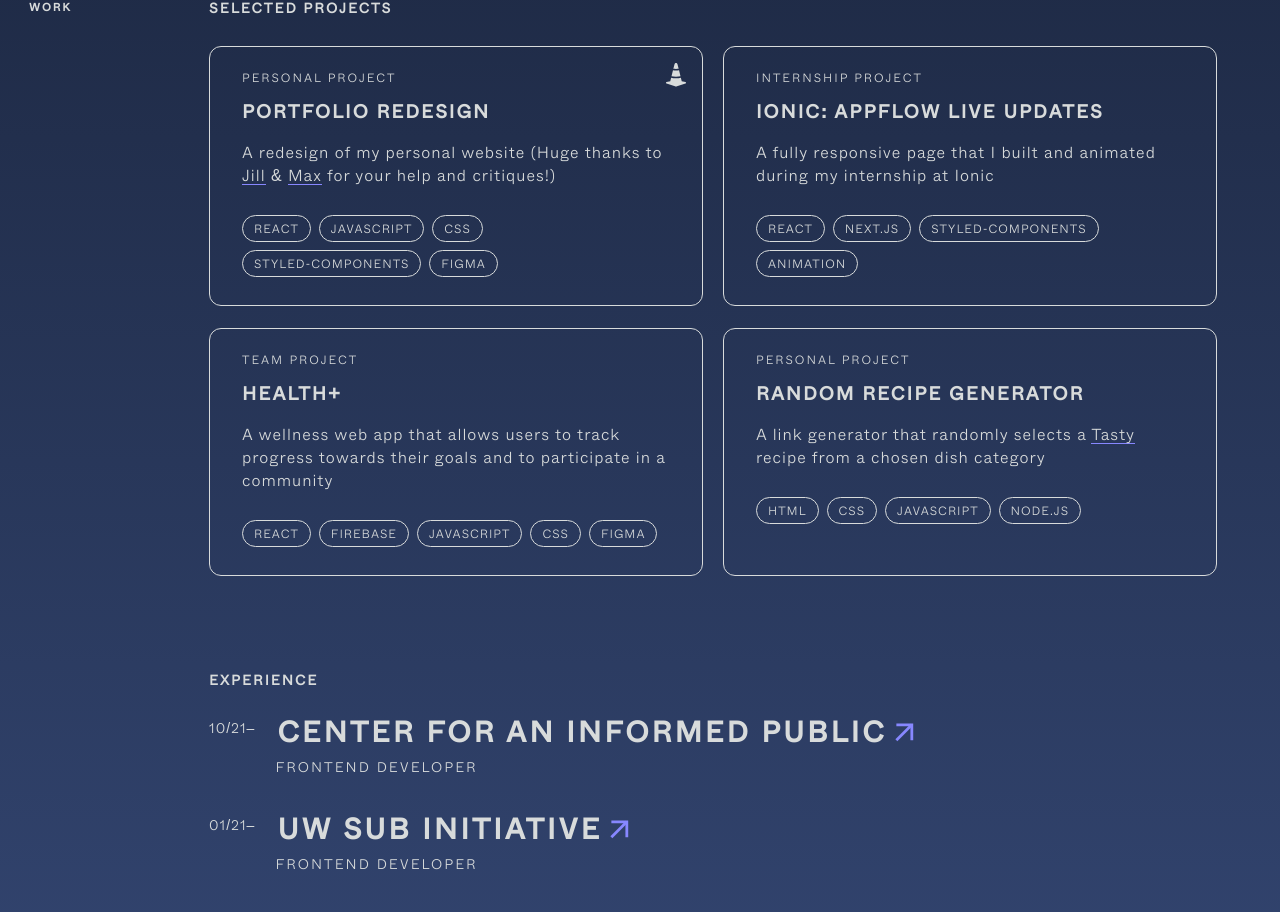
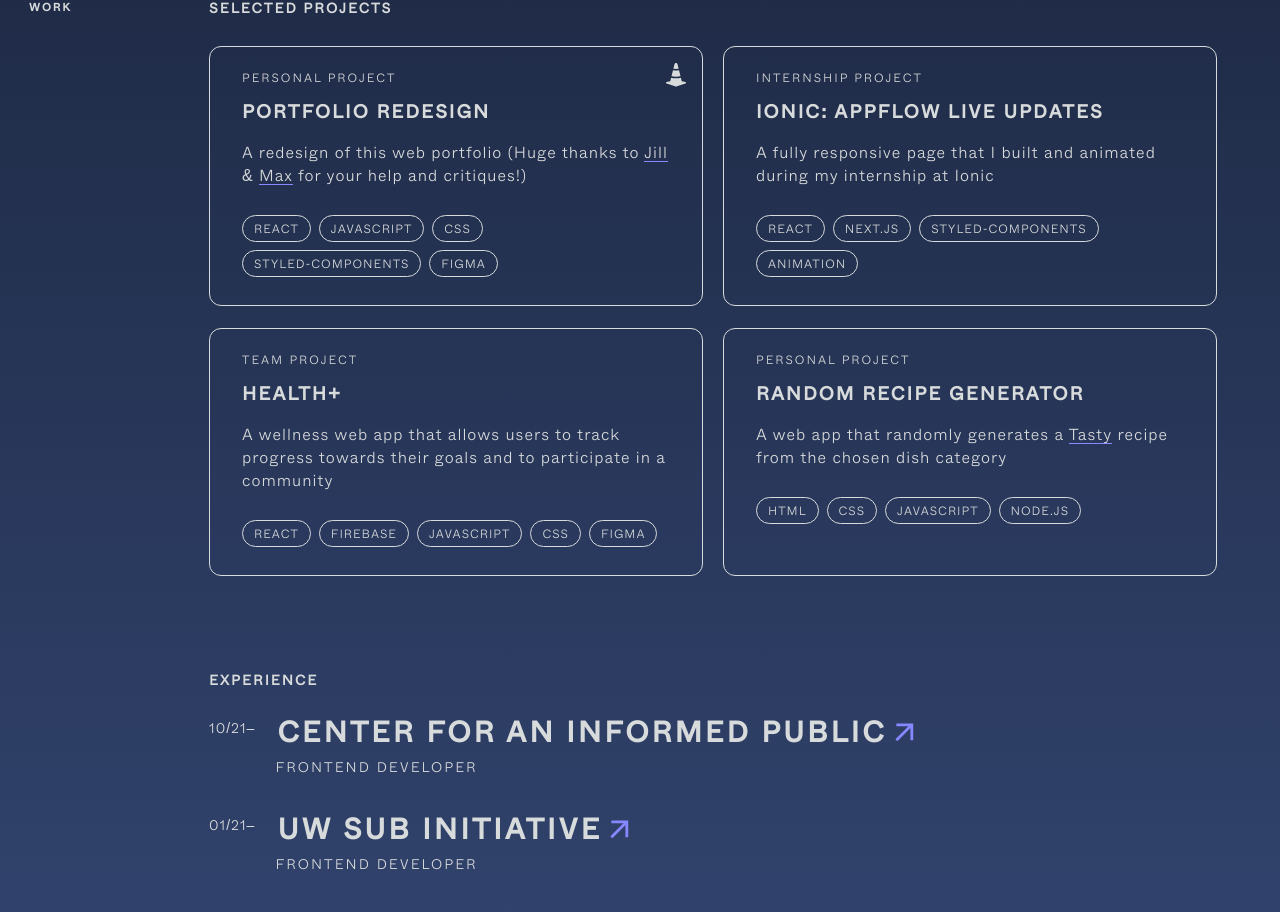
Before and after one commit to audrey-kho/audrey-kho.github.io, a React (Create React App) app: page / in a window 1280 px wide. Shown: the part 872-1784 px from the top of the page. Built offline with nearby package versions, Linux system fonts and the light colour scheme; some icons are missing.

Commit message:
fallback fix + content edits

```diff
--- a/src/App.js
+++ b/src/App.js
@@ -9,7 +9,6 @@ import Contact from "./components/Contact";
 import { Link } from "react-scroll";
 import { initializeApp } from 'firebase/app';
 import { Suspense } from "react";
-import Load from "./components/Load";
 
 // TODO: Replace the following with your app's Firebase project configuration
 const firebaseConfig = {
@@ -37,15 +36,11 @@ export default function App() {
     };
 
     document.addEventListener("mousedown", checkIfClickedOutside);
-
-    return () => {
-      document.removeEventListener("mousedown", checkIfClickedOutside);
-    };
   }, [open]);
 
   return (
     <Suspense fallback={
-      <div style={{width: "100%", height: "100%", background: "#0f1625"}}></div>
+      <div style={{width: "100%", height: "80em", background: "#0f1625"}}></div>
     }>
       <NavStyles>
         <h2>AUDREY KHO</h2>
--- a/src/data/work.json
+++ b/src/data/work.json
@@ -44,7 +44,7 @@
       "name": "Portfolio Redesign",
       "link": "https://audrey-kho.github.io/",
       "type": "Personal Project",
-      "description": "A redesign of my personal website (Huge thanks to <a href='https://www.jtiutan.com/' target='_blank' rel='noreferrer'>Jill</a> &amp; <a href='https://maxinekho.com/' target='_blank' rel='noreferrer'>Max</a> for your help and critiques!)",
+      "description": "A redesign of this web portfolio (Huge thanks to <a href='https://www.jtiutan.com/' target='_blank' rel='noreferrer'>Jill</a> &amp; <a href='https://maxinekho.com/' target='_blank' rel='noreferrer'>Max</a> for your help and critiques!)",
       "technologies": ["React", "JavaScript", "CSS", "styled-components", "Figma"]
     },
     {
@@ -65,7 +65,7 @@
       "name": "Random Recipe Generator",
       "link": "https://randomtastyrecipe.herokuapp.com/",
       "type": "Personal Project",
-      "description": "A link generator that randomly selects a <a href='https://tasty.co/' target='_blank' rel='noreferrer'>Tasty</a> recipe from a chosen dish category",
+      "description": "A web app that randomly generates a <a href='https://tasty.co/' target='_blank' rel='noreferrer'>Tasty</a> recipe from the chosen dish category",
       "technologies": ["HTML", "CSS", "JavaScript", "Node.js"]
     }
   ]
```
